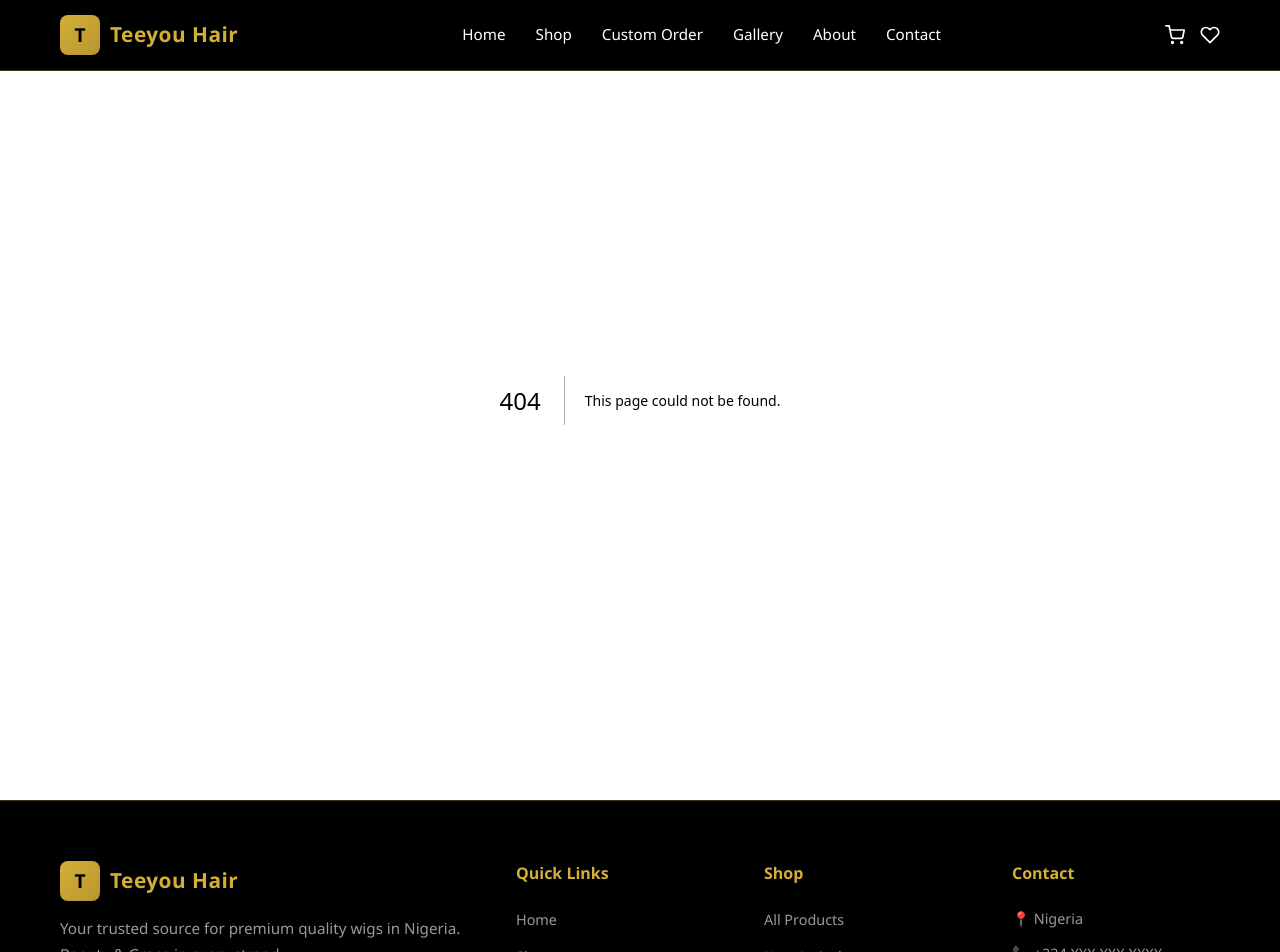
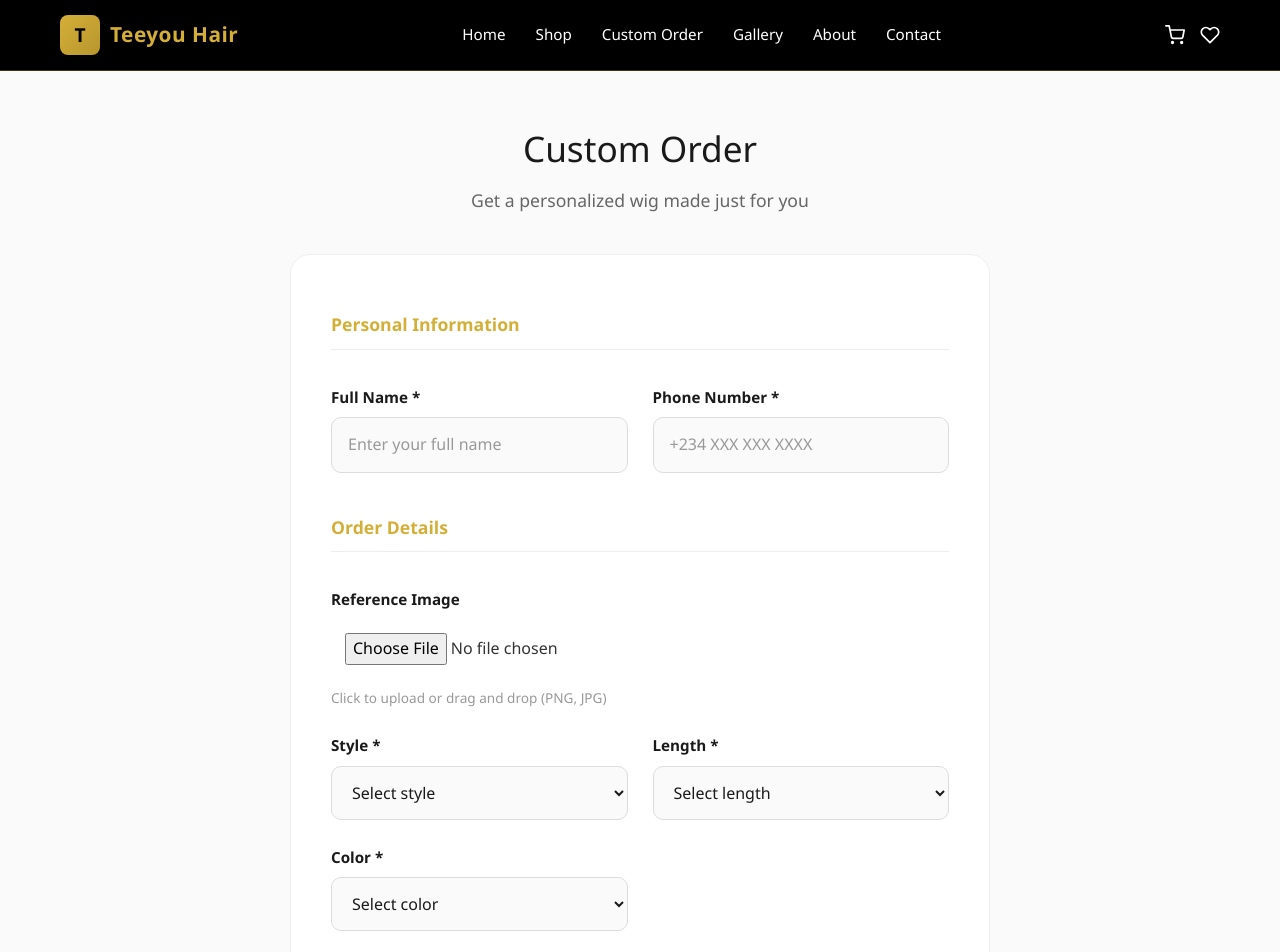
Before and after one commit to theking196/teeyou-website, a Next.js app: page /custom-order in a window 1280 px wide. Before the commit this address had no page. Shown: the top 952 px of the page. Built offline with nearby package versions, Linux system fonts and the light colour scheme.

Commit message:
Add Custom Order page with form and success state

```diff
--- /dev/null
+++ b/app/custom-order/page.js
@@ -0,0 +1,123 @@
+'use client'
+
+import { useState } from 'react'
+
+export default function CustomOrder() {
+  const [submitted, setSubmitted] = useState(false)
+
+  const handleSubmit = (e) => {
+    e.preventDefault()
+    setSubmitted(true)
+    // TODO: Send to backend API
+    // const formData = new FormData(e.target)
+    // const data = Object.fromEntries(formData.entries())
+    // await fetch('/api/custom-order', { method: 'POST', body: JSON.stringify(data) })
+  }
+
+  if (submitted) {
+    return (
+      <main className="custom-order-page">
+        <section className="success-section">
+          <div className="container">
+            <div className="success-card">
+              <div className="success-icon">✓</div>
+              <h1>Order Submitted!</h1>
+              <p>Thank you for your custom order request. We'll contact you within 24 hours to confirm details.</p>
+              <button onClick={() => setSubmitted(false)} className="btn-another">Place Another Order</button>
+            </div>
+          </div>
+        </section>
+      </main>
+    )
+  }
+
+  return (
+    <main className="custom-order-page">
+      <section className="form-section">
+        <div className="container">
+          <div className="page-header">
+            <h1>Custom Order</h1>
+            <p>Get a personalized wig made just for you</p>
+          </div>
+
+          <form className="order-form" onSubmit={handleSubmit}>
+            <div className="form-grid">
+              {/* Personal Info */}
+              <div className="form-section-title">Personal Information</div>
+
+              <div className="form-group">
+                <label htmlFor="fullName">Full Name *</label>
+                <input type="text" id="fullName" name="fullName" required placeholder="Enter your full name" />
+              </div>
+
+              <div className="form-group">
+                <label htmlFor="phone">Phone Number *</label>
+                <input type="tel" id="phone" name="phone" required placeholder="+234 XXX XXX XXXX" />
+              </div>
+
+              {/* Order Details */}
+              <div className="form-section-title">Order Details</div>
+
+              <div className="form-group full-width">
+                <label htmlFor="image">Reference Image</label>
+                <div className="file-upload">
+                  <input type="file" id="image" name="image" accept="image/*" />
+                  <div className="file-hint">Click to upload or drag and drop (PNG, JPG)</div>
+                </div>
+              </div>
+
+              <div className="form-group">
+                <label htmlFor="style">Style *</label>
+                <select id="style" name="style" required>
+                  <option value="">Select style</option>
+                  <option value="bob">Bob Cut</option>
+                  <option value="straight">Straight</option>
+                  <option value="curly">Curly</option>
+                  <option value="wave">Wave</option>
+                  <option value="lace-front">Lace Front</option>
+                  <option value="closure">Closure</option>
+                  <option value="weave">Weave</option>
+                  <option value="other">Other</option>
+                </select>
+              </div>
+
+              <div className="form-group">
+                <label htmlFor="length">Length *</label>
+                <select id="length" name="length" required>
+                  <option value="">Select length</option>
+                  <option value="short">Short (10-12 inches)</option>
+                  <option value="medium">Medium (14-16 inches)</option>
+                  <option value="long">Long (18-20 inches)</option>
+                  <option value="extra-long">Extra Long (22+ inches)</option>
+                </select>
+              </div>
+
+              <div className="form-group">
+                <label htmlFor="color">Color *</label>
+                <select id="color" name="color" required>
+                  <option value="">Select color</option>
+                  <option value="black">Natural Black</option>
+                  <option value="brown">Dark Brown</option>
+                  <option value="chocolate">Chocolate Brown</option>
+                  <option value="honey">Honey Blonde</option>
+                  <option value="blonde">Platinum Blonde</option>
+                  <option value="red">Red</option>
+                  <option value="custom">Custom (specify in notes)</option>
+                </select>
+              </div>
+
+              <div className="form-group full-width">
+                <label htmlFor="notes">Additional Notes</label>
+                <textarea id="notes" name="notes" rows="4" placeholder="Any specific requirements, preferences, or questions..."></textarea>
+              </div>
+            </div>
+
+            <div className="form-footer">
+              <button type="submit" className="submit-btn">Submit Order</button>
+            </div>
+          </form>
+        </div>
+      </section>
+    </main>
+  )
+}
--- a/app/globals.css
+++ b/app/globals.css
@@ -1095,3 +1095,213 @@ ul {
     font-size: 0.9rem;
   }
 }
+
+/* Custom Order Page */
+.custom-order-page {
+  padding-top: 70px;
+  background: #fafafa;
+  min-height: 100vh;
+}
+
+.form-section {
+  padding: 50px 0;
+}
+
+.page-header {
+  text-align: center;
+  margin-bottom: 40px;
+}
+
+.page-header h1 {
+  font-size: 2.2rem;
+  color: #1a1a1a;
+  margin-bottom: 10px;
+}
+
+.page-header p {
+  color: #666;
+  font-size: 1.1rem;
+}
+
+.order-form {
+  background: #fff;
+  padding: 40px;
+  border-radius: 20px;
+  border: 1px solid #eee;
+  max-width: 700px;
+  margin: 0 auto;
+}
+
+.form-grid {
+  display: grid;
+  grid-template-columns: 1fr 1fr;
+  gap: 25px;
+}
+
+.form-section-title {
+  grid-column: 1 / -1;
+  font-size: 1.1rem;
+  font-weight: 600;
+  color: #d4af37;
+  margin-top: 15px;
+  margin-bottom: 10px;
+  padding-bottom: 10px;
+  border-bottom: 1px solid #eee;
+}
+
+.form-group {
+  display: flex;
+  flex-direction: column;
+  gap: 8px;
+}
+
+.form-group.full-width {
+  grid-column: 1 / -1;
+}
+
+.form-group label {
+  font-weight: 600;
+  color: #1a1a1a;
+  font-size: 0.95rem;
+}
+
+.form-group input[type="text"],
+.form-group input[type="tel"],
+.form-group select,
+.form-group textarea {
+  padding: 14px 16px;
+  border: 1px solid #ddd;
+  border-radius: 10px;
+  font-size: 1rem;
+  color: #1a1a1a;
+  background: #fafafa;
+  transition: 0.3s;
+}
+
+.form-group input:focus,
+.form-group select:focus,
+.form-group textarea:focus {
+  outline: none;
+  border-color: #d4af37;
+  background: #fff;
+}
+
+.form-group input::placeholder,
+.form-group textarea::placeholder {
+  color: #999;
+}
+
+.file-upload {
+  position: relative;
+}
+
+.file-upload input {
+  width: 100%;
+  padding: 14px;
+}
+
+.file-hint {
+  font-size: 0.85rem;
+  color: #999;
+  margin-top: 8px;
+}
+
+.form-footer {
+  margin-top: 30px;
+  padding-top: 20px;
+  border-top: 1px solid #eee;
+}
+
+.submit-btn {
+  width: 100%;
+  padding: 16px;
+  background: #1a1a1a;
+  color: #fff;
+  border: none;
+  border-radius: 12px;
+  font-size: 1.1rem;
+  font-weight: 600;
+  cursor: pointer;
+  transition: 0.3s;
+}
+
+.submit-btn:hover {
+  background: #d4af37;
+  color: #1a1a1a;
+}
+
+/* Success Page */
+.success-section {
+  min-height: 80vh;
+  display: flex;
+  align-items: center;
+  justify-content: center;
+}
+
+.success-card {
+  background: #fff;
+  padding: 50px;
+  border-radius: 20px;
+  border: 1px solid #eee;
+  text-align: center;
+  max-width: 500px;
+}
+
+.success-icon {
+  width: 80px;
+  height: 80px;
+  background: #d4af37;
+  border-radius: 50%;
+  display: flex;
+  align-items: center;
+  justify-content: center;
+  font-size: 2.5rem;
+  color: #1a1a1a;
+  margin: 0 auto 20px;
+}
+
+.success-card h1 {
+  color: #1a1a1a;
+  margin-bottom: 15px;
+}
+
+.success-card p {
+  color: #666;
+  margin-bottom: 25px;
+  line-height: 1.7;
+}
+
+.btn-another {
+  padding: 14px 30px;
+  background: #1a1a1a;
+  color: #fff;
+  border: none;
+  border-radius: 10px;
+  font-weight: 600;
+  cursor: pointer;
+  transition: 0.3s;
+}
+
+.btn-another:hover {
+  background: #d4af37;
+  color: #1a1a1a;
+}
+
+/* Responsive */
+@media (max-width: 768px) {
+  .order-form {
+    padding: 25px;
+  }
+
+  .form-grid {
+    grid-template-columns: 1fr;
+  }
+
+  .form-group.full-width {
+    grid-column: 1;
+  }
+
+  .page-header h1 {
+    font-size: 1.8rem;
+  }
+}
```
